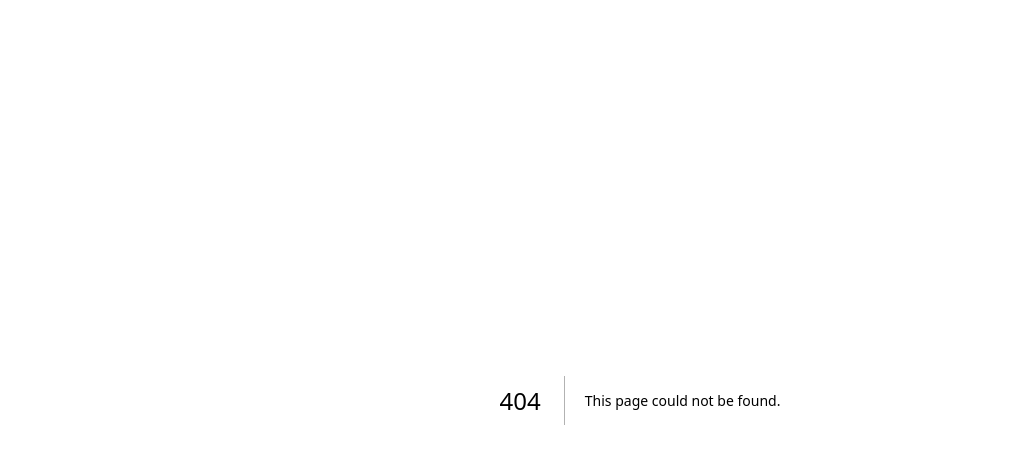
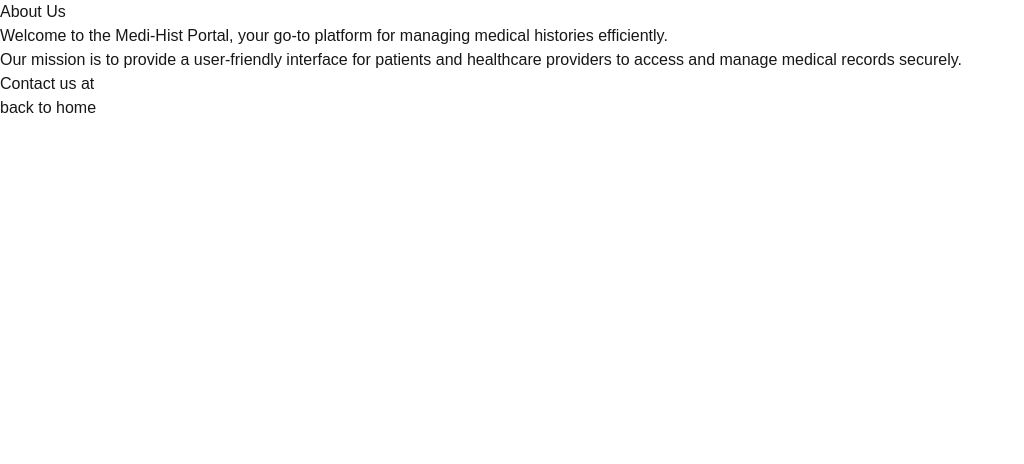
Before and after one commit to codecraft2024/medi_hist, a Next.js app in the folder frontend/medi-hist-portal/: page /demo1/about in a window 1280 px wide. Before the commit this address had no page. Shown: the top 464 px of the page, without its empty margins (0-1024 px from the left). Built offline with nearby package versions, Linux system fonts and the light colour scheme.

Commit message:
update demos

```diff
--- a/frontend/medi-hist-portal/src/app/about/page.tsx
+++ b/frontend/medi-hist-portal/src/app/demo1/about/page.tsx
@@ -8,7 +8,7 @@
             <p>Welcome to the Medi-Hist Portal, your go-to platform for managing medical histories efficiently.</p>
             <p>Our mission is to provide a user-friendly interface for patients and healthcare providers to access and manage medical records securely.</p>
             <p>Contact us at</p>
-            <Link className="classic-link" href="/" > back to home </Link>
+            <Link className="classic-link" href="/frontend/medi-hist-portal/public" > back to home </Link>
         </div>
     );
 }
--- a/frontend/medi-hist-portal/src/app/component/home.tsx
+++ b/frontend/medi-hist-portal/src/app/demo1/home/home.tsx
@@ -1,5 +1,5 @@
-import Header from "@/app/component/header";
-import Footer from "@/app/component/footer";
+import Header from "@/app/demo1/shared/header";
+import Footer from "@/app/demo1/shared/footer";
 import Link from "next/link";
 
 function Home() {
--- /dev/null
+++ b/frontend/medi-hist-portal/src/app/demo2/users/page.tsx
@@ -0,0 +1,10 @@
+function UsersPage() {
+
+    return (
+        <div>
+            <h1>Users Page</h1>
+        </div>
+    );
+}
+
+export default UsersPage;
--- a/frontend/medi-hist-portal/src/app/login/page.tsx
+++ b/frontend/medi-hist-portal/src/app/login/page.tsx
@@ -65,8 +65,7 @@
 
                     <button
                         type="submit"
-                        className="w-full rounded-lg bg-teal-600 px-4 py-2 font-semibold text-white hover:bg-teal-700 transition duration-200 shadow-md"
-                    >
+                        className="w-full rounded-lg bg-teal-600 px-4 py-2 font-semibold text-white hover:bg-teal-700 transition duration-200 shadow-md">
                         Sign In
                     </button>
                 </form>
```
Also changed, not shown: frontend/medi-hist-portal/src/app/demo1/shared/footer.tsx (renamed from frontend/medi-hist-portal/src/app/component/footer.tsx), frontend/medi-hist-portal/src/app/demo1/shared/header.tsx (renamed from frontend/medi-hist-portal/src/app/component/header.tsx), frontend/medi-hist-portal/src/app/demo1/shared/menu.tsx (added).
